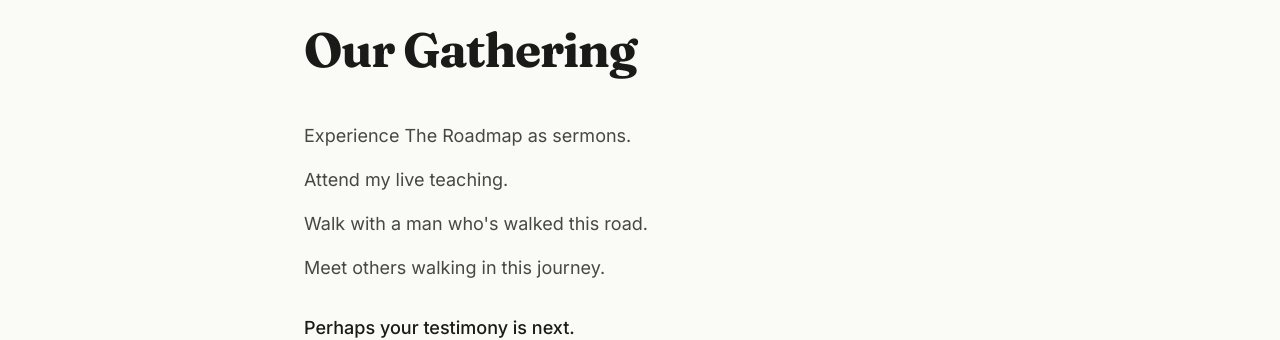
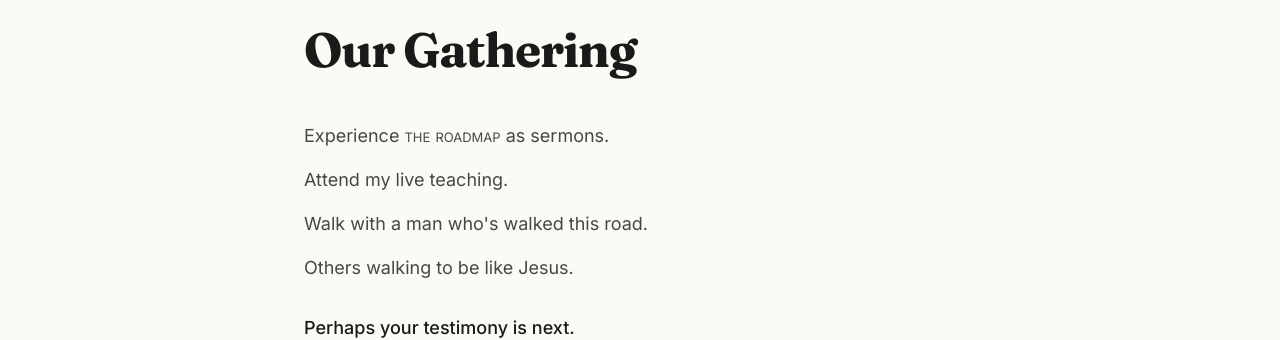
Before and after one commit to whoisjimilitan/restoration-community, a Next.js app in the folder apps/web/: page / in a window 1280 px wide. Shown: the part 4400-4740 px from the top of the page. Built offline with nearby package versions, Linux system fonts and the light colour scheme.

Commit message:
refactor: gathering section refinement - small caps for the roadmap, strengthen others line to spiritual purpose

```diff
--- a/apps/web/src/app/page.tsx
+++ b/apps/web/src/app/page.tsx
@@ -219,10 +219,10 @@ export default function Home() {
             <h2 className="text-4xl md:text-5xl font-rc-serif font-bold text-rc-text leading-tight tracking-tight">Our Gathering</h2>
 
             <div className="space-y-4 text-base md:text-lg text-rc-text/80 leading-relaxed font-light">
-              <p>Experience The Roadmap as sermons.</p>
+              <p>Experience <span style={{ fontVariant: 'small-caps' }}>the roadmap</span> as sermons.</p>
               <p>Attend my live teaching.</p>
               <p>Walk with a man who's walked this road.</p>
-              <p>Meet others walking in this journey.</p>
+              <p>Others walking to be like Jesus.</p>
               <p className="pt-4 text-rc-text font-medium">Perhaps your testimony is next.</p>
             </div>
           </motion.div>
```
